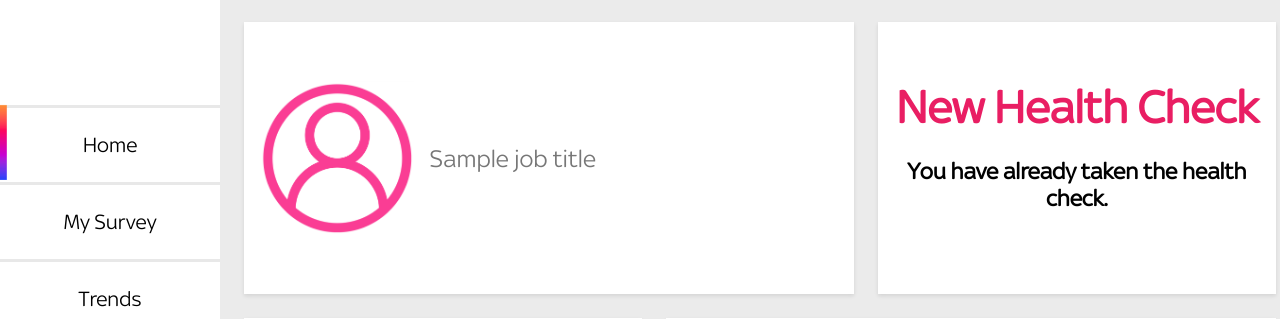
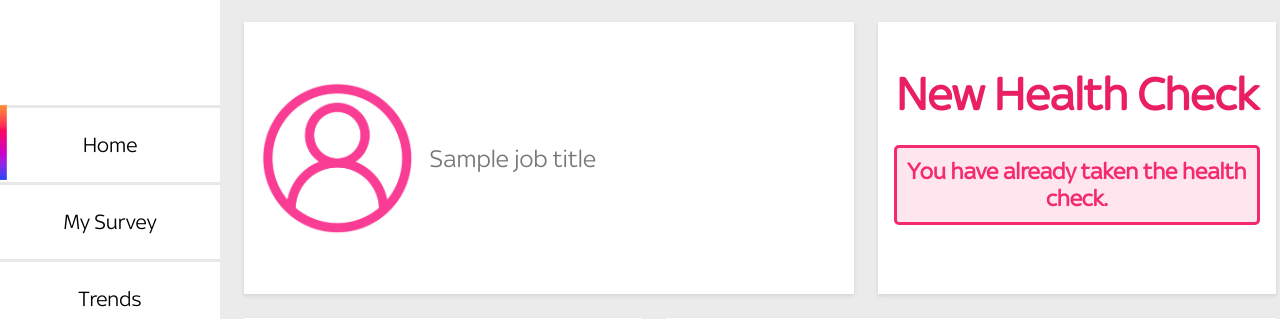
Before and after one commit to natesinnott/swdevgp, a Django app: template dashboard/templates/dashboard/dashboard.html in a window 1280 px wide. Shown: the part 152-471 px from the top of the page. Run offline with Django 5.2, Linux system fonts and the light colour scheme; a user stored in the database is signed in; data comes from the database, SQL or seed files in the repository; both versions use the stored data as it was after the commit; tables that the repository leaves empty hold one stand-in row (values such as "Sample post"); the template is opened without the code that fills it: values that come from a table or form of the project are taken from there, most other values are stand-ins (such as "Sample title", 1, 10 or a date in 2020).

Commit message:
Styling fixes in dashboard, and fixed error which would return empty chart in dashboard when latest session survey wasnt taken

```diff
--- a/dashboard/static/dashboard/css/dashboard.css
+++ b/dashboard/static/dashboard/css/dashboard.css
@@ -142,3 +142,11 @@
     margin-top: -2rem;
 
 }
+
+.SurveyError{
+    border: #f5296d solid;
+    padding: 10px 10px 10px 10px;
+    color: #f5296d !important;
+    border-radius: 5px;
+    background-color: #ffe5ee;
+}
--- a/dashboard/templates/dashboard/dashboard.html
+++ b/dashboard/templates/dashboard/dashboard.html
@@ -50,8 +50,10 @@
                 {% csrf_token %}
                 {% if has_active_session and not has_taken %}
                 <button type="submit">Go to My Survey</button>
-                {% else %}
-                <p>You have already taken the health check.</p>
+                {% elif has_taken  %}
+                <p class="SurveyError">You have already taken the health check.</p>
+                {% elif not has_active_session %}
+                <p class="SurveyError">There are no active survey sessions .</p>
                 {% endif %}
             </form>
         </section>
```
Also changed, not shown: dashboard/views.py (+8 -5 lines), HealthCheck.sqlite3.
